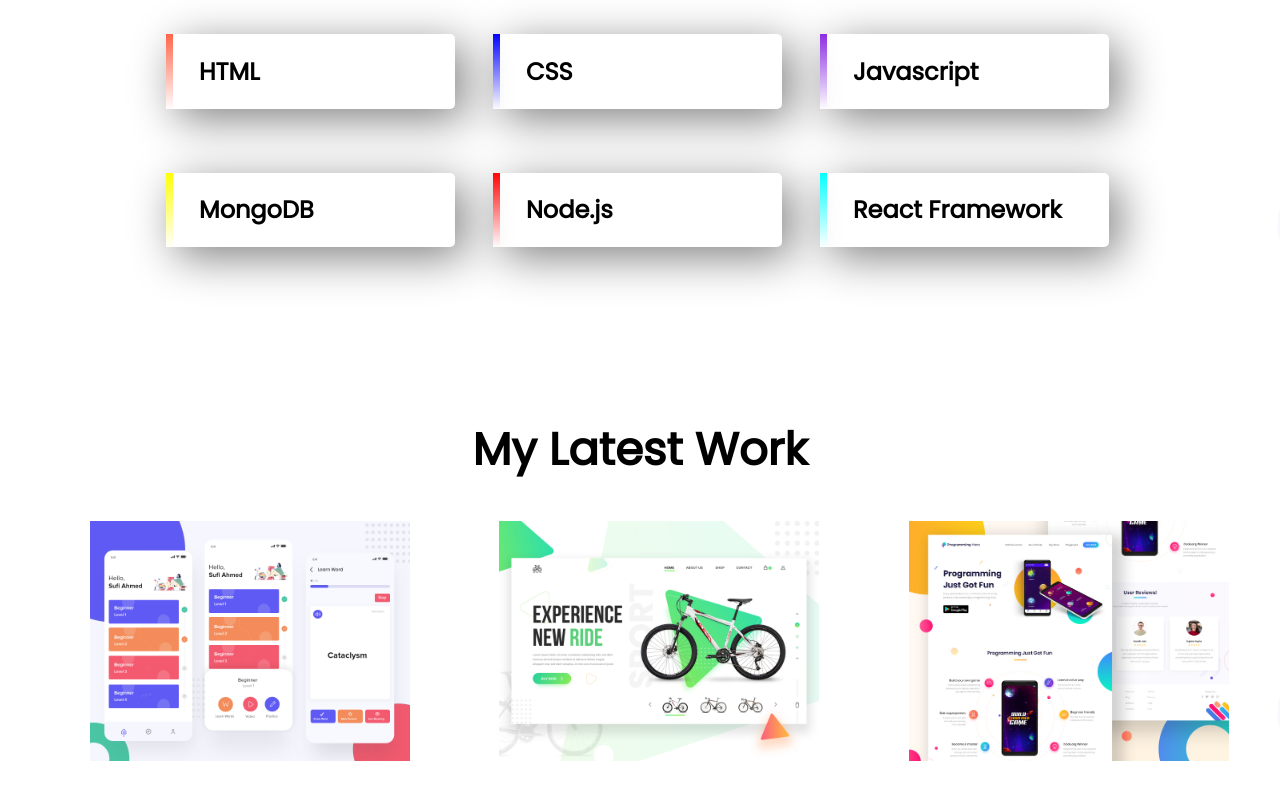
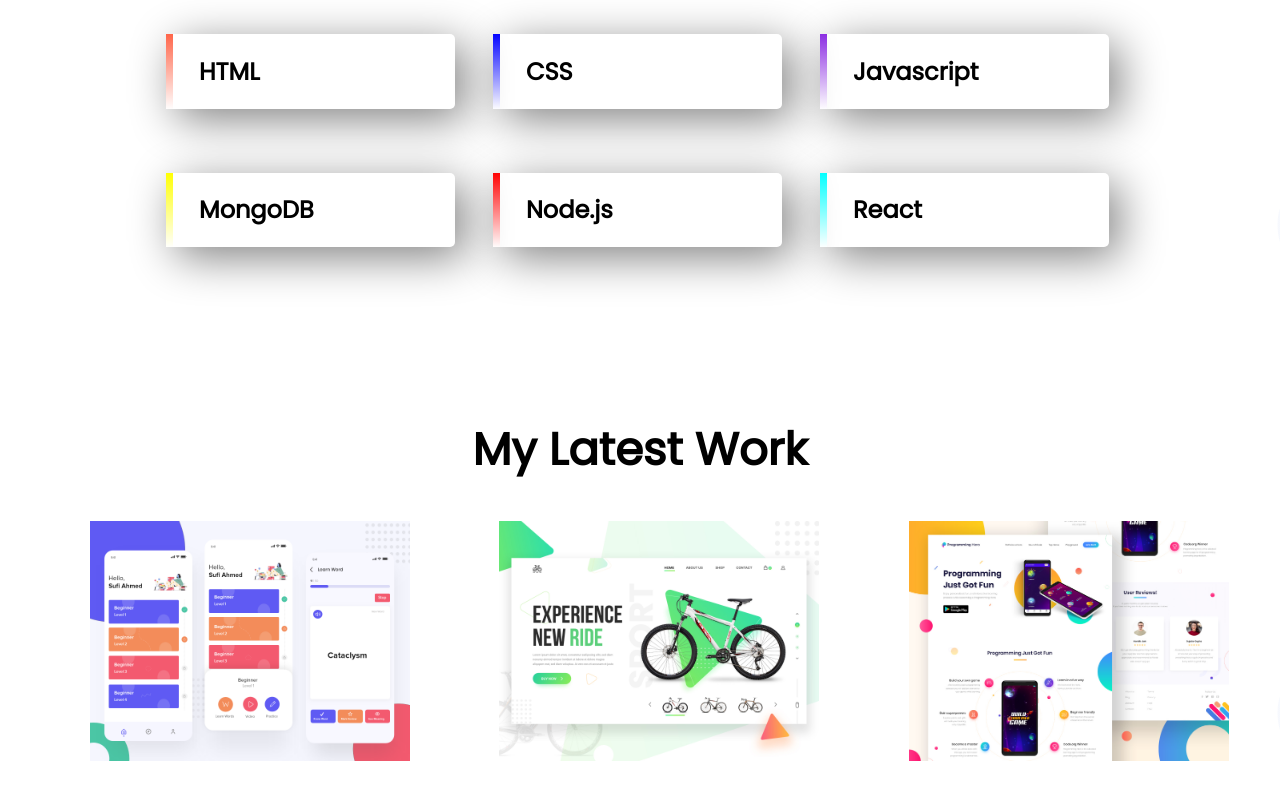
Before and after one commit to masum-webdev/personal-website, a plain HTML site: page index.html in a window 1280 px wide. Shown: the part 2009-2809 px from the top of the page. Drawn offline with Linux system fonts and the light colour scheme.

Commit message:
Update index.html

```diff
--- a/index.html
+++ b/index.html
@@ -38,7 +38,7 @@
     <div class="skill-area-manage">
       <div class="skill-topic single-skill" id="mdb"><h2>MongoDB</h2></div>
       <div class="skill-topic single-skill" id="njs"><h2>Node.js</h2></div>
-      <div class="skill-topic single-skill" id="react"><h2>React Framework</h2></div>
+      <div class="skill-topic single-skill" id="react"><h2>React</h2></div>
     </div>
 
 
```
